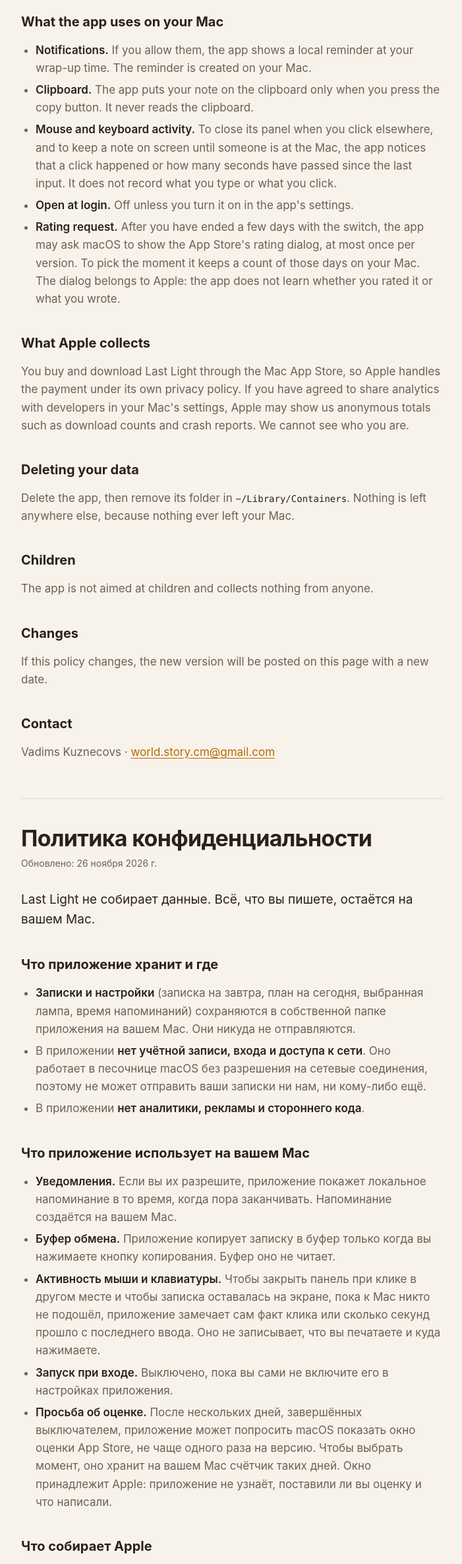
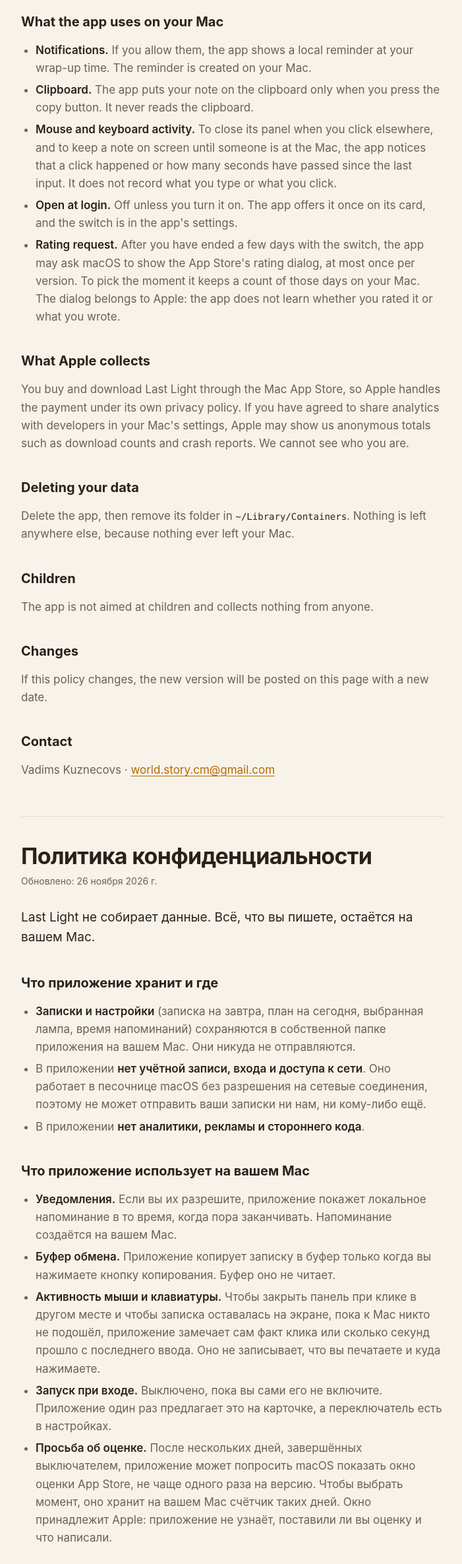
Before and after one commit to nikomistar/lastlight, a plain HTML site: page privacy.html in a window 1280 px wide. Shown: the part 642-3013 px from the top of the page at 66% size, without its empty margins (288-989 px from the left). Drawn offline with Linux system fonts and the light colour scheme.

Commit message:
Open at login is offered once on the card

```diff
--- a/privacy.html
+++ b/privacy.html
@@ -35,7 +35,7 @@
       <li><strong>Notifications.</strong> If you allow them, the app shows a local reminder at your wrap-up time. The reminder is created on your Mac.</li>
       <li><strong>Clipboard.</strong> The app puts your note on the clipboard only when you press the copy button. It never reads the clipboard.</li>
       <li><strong>Mouse and keyboard activity.</strong> To close its panel when you click elsewhere, and to keep a note on screen until someone is at the Mac, the app notices that a click happened or how many seconds have passed since the last input. It does not record what you type or what you click.</li>
-      <li><strong>Open at login.</strong> Off unless you turn it on in the app's settings.</li>
+      <li><strong>Open at login.</strong> Off unless you turn it on. The app offers it once on its card, and the switch is in the app's settings.</li>
       <li><strong>Rating request.</strong> After you have ended a few days with the switch, the app may ask macOS to show the App Store's rating dialog, at most once per version. To pick the moment it keeps a count of those days on your Mac. The dialog belongs to Apple: the app does not learn whether you rated it or what you wrote.</li>
     </ul>
 
@@ -73,7 +73,7 @@
       <li><strong>Уведомления.</strong> Если вы их разрешите, приложение покажет локальное напоминание в то время, когда пора заканчивать. Напоминание создаётся на вашем Mac.</li>
       <li><strong>Буфер обмена.</strong> Приложение копирует записку в буфер только когда вы нажимаете кнопку копирования. Буфер оно не читает.</li>
       <li><strong>Активность мыши и клавиатуры.</strong> Чтобы закрыть панель при клике в другом месте и чтобы записка оставалась на экране, пока к Mac никто не подошёл, приложение замечает сам факт клика или сколько секунд прошло с последнего ввода. Оно не записывает, что вы печатаете и куда нажимаете.</li>
-      <li><strong>Запуск при входе.</strong> Выключено, пока вы сами не включите его в настройках приложения.</li>
+      <li><strong>Запуск при входе.</strong> Выключено, пока вы сами его не включите. Приложение один раз предлагает это на карточке, а переключатель есть в настройках.</li>
       <li><strong>Просьба об оценке.</strong> После нескольких дней, завершённых выключателем, приложение может попросить macOS показать окно оценки App Store, не чаще одного раза на версию. Чтобы выбрать момент, оно хранит на вашем Mac счётчик таких дней. Окно принадлежит Apple: приложение не узнаёт, поставили ли вы оценку и что написали.</li>
     </ul>
 
```
Also changed, not shown: support.html (+2 -2 lines).
